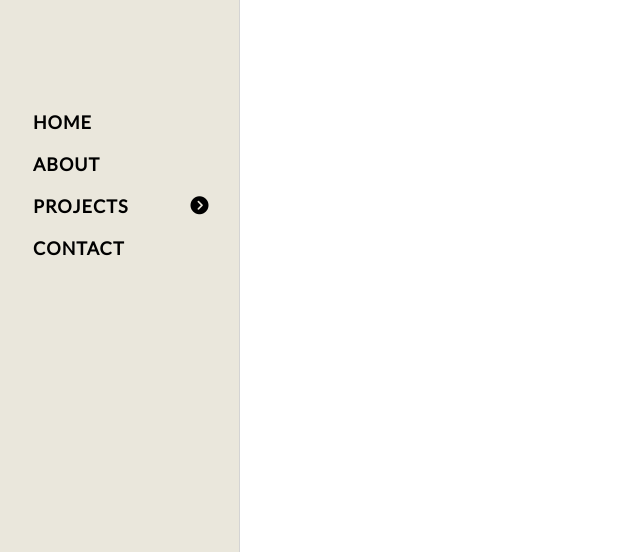
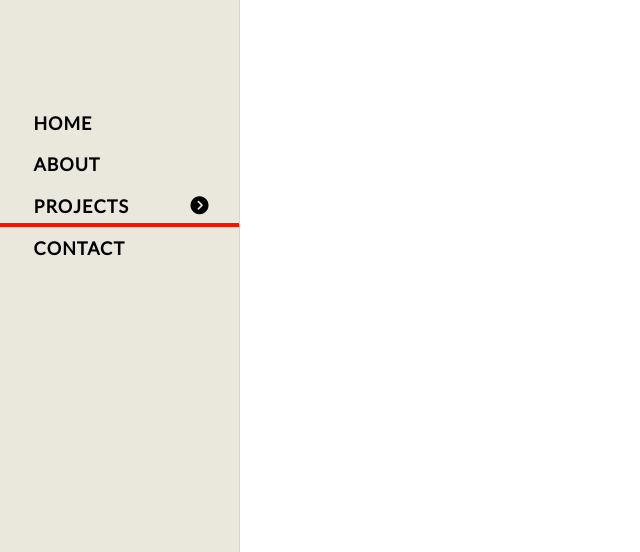
Before and after one commit to dsarra1018/Portfolio, a plain HTML site: page index.html in a window 1280 px wide. Both pictures are taken after a click on the link "PROJECTS". Shown: the part 248-800 px from the top of the page, without its empty margins (0-640 px from the left). Drawn offline with Linux system fonts and the light colour scheme.

Commit message:
Added a hover effect on the nav links

```diff
--- a/assets/css/animation.css
+++ b/assets/css/animation.css
@@ -23,8 +23,8 @@
   transform: translateX(4px);
 }
 
-/* Underline From Left */
-.hvr-underline-from-left {
+/* Underline Reveal */
+.hvr-underline-reveal {
   display: inline-block;
   vertical-align: middle;
   -webkit-transform: perspective(1px) translateZ(0);
@@ -33,22 +33,25 @@
   position: relative;
   overflow: hidden;
 }
-.hvr-underline-from-left:before {
+.hvr-underline-reveal:before {
   content: "";
   position: absolute;
   z-index: -1;
   left: 0;
-  right: 100%;
+  right: 0;
   bottom: 0;
-  background: #e85a4f;
+  background: #ff1100;
   height: 4px;
-  -webkit-transition-property: right;
-  transition-property: right;
+  -webkit-transform: translateY(4px);
+  transform: translateY(4px);
+  -webkit-transition-property: transform;
+  transition-property: transform;
   -webkit-transition-duration: 0.3s;
-  transition-duration: 0.3s;
+  transition-duration: 0.2s;
   -webkit-transition-timing-function: ease-out;
   transition-timing-function: ease-out;
 }
-.hvr-underline-from-left:hover:before, .hvr-underline-from-left:focus:before, .hvr-underline-from-left:active:before {
-  right: 0;
+.hvr-underline-reveal:hover:before, .hvr-underline-reveal:focus:before, .hvr-underline-reveal:active:before {
+  -webkit-transform: translateY(0);
+  transform: translateY(0);
 }
--- a/index.html
+++ b/index.html
@@ -39,32 +39,24 @@
           <nav class="menu">
             <ul class="menu-links">
               <li>
-                <a href="./index.html">
-                  <span class="hvr-underline-from-left">HOME</span>
-                </a>
+                <a class="hvr-underline-reveal" href="./index.html">HOME</a>
               </li>
             </ul>
             <ul class="menu-links">
               <li>
-                <a href="./pages/about.html">
-                  <span class="hvr-underline-from-left">ABOUT</span>
-                </a>
+                <a class="hvr-underline-reveal" href="./pages/about.html">ABOUT</a>
               </li>
             </ul>
             <ul class="menu-links">
               <li>
-                <a href="#" class="hvr-icon-forward">
-                  <span class="hvr-underline-from-left">PROJECTS</span>
-                  <i class="fa fa-chevron-circle-right hvr-icon"></i>
-                </a>
+                <a href="#" class="hvr-underline-reveal hvr-icon-forward">PROJECTS<i class="fa fa-chevron-circle-right hvr-icon"></i></a>
               </li>
             </ul>
             <ul class="menu-links">
               <li>
-                <a href="./pages/contact.html">
-                  <span class="hvr-underline-from-left">CONTACT</span>
-                </a>
+                <a class="hvr-underline-reveal" href="./pages/contact.html">CONTACT</a>
               </li>
+
             </ul>
           </nav>
         </div>
```
